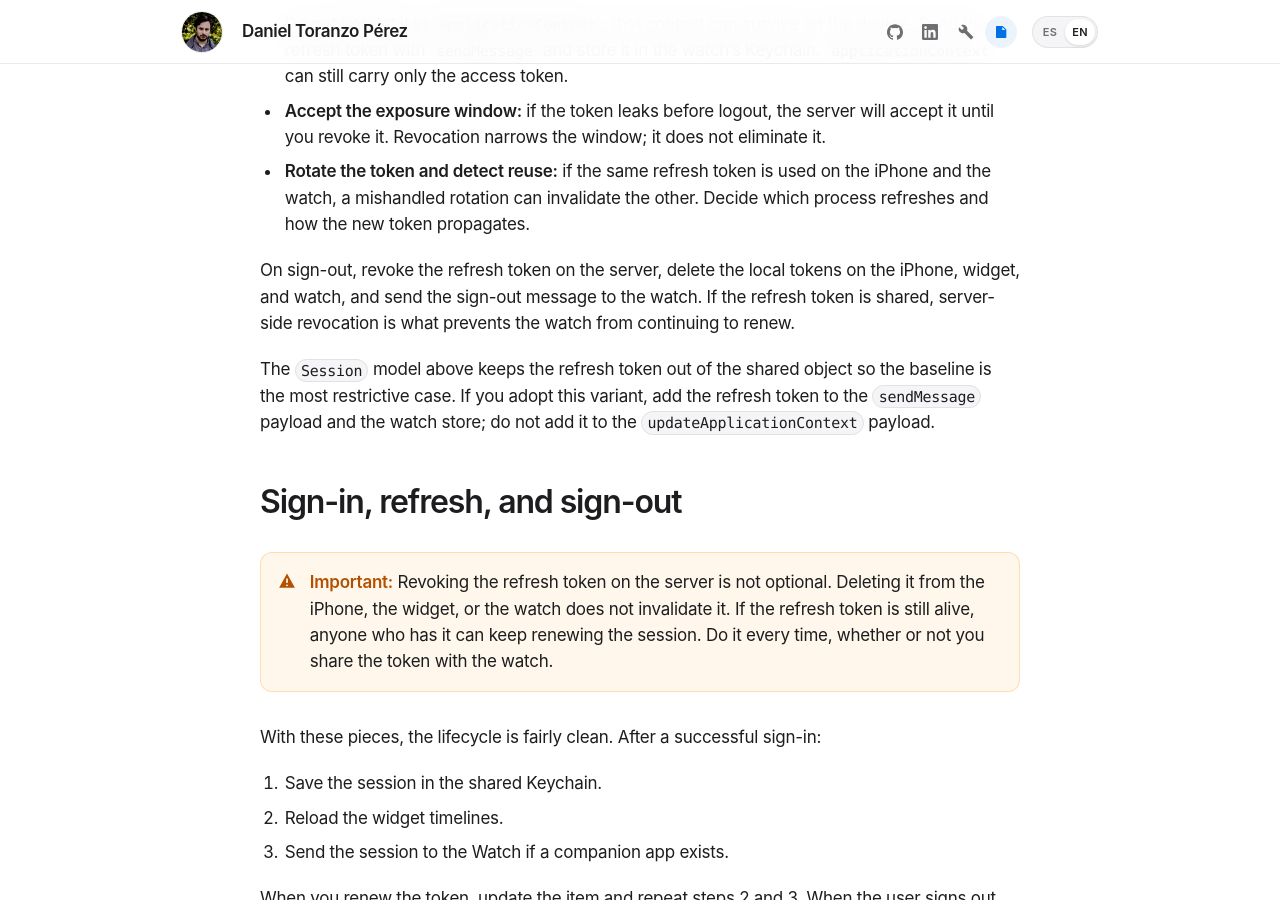
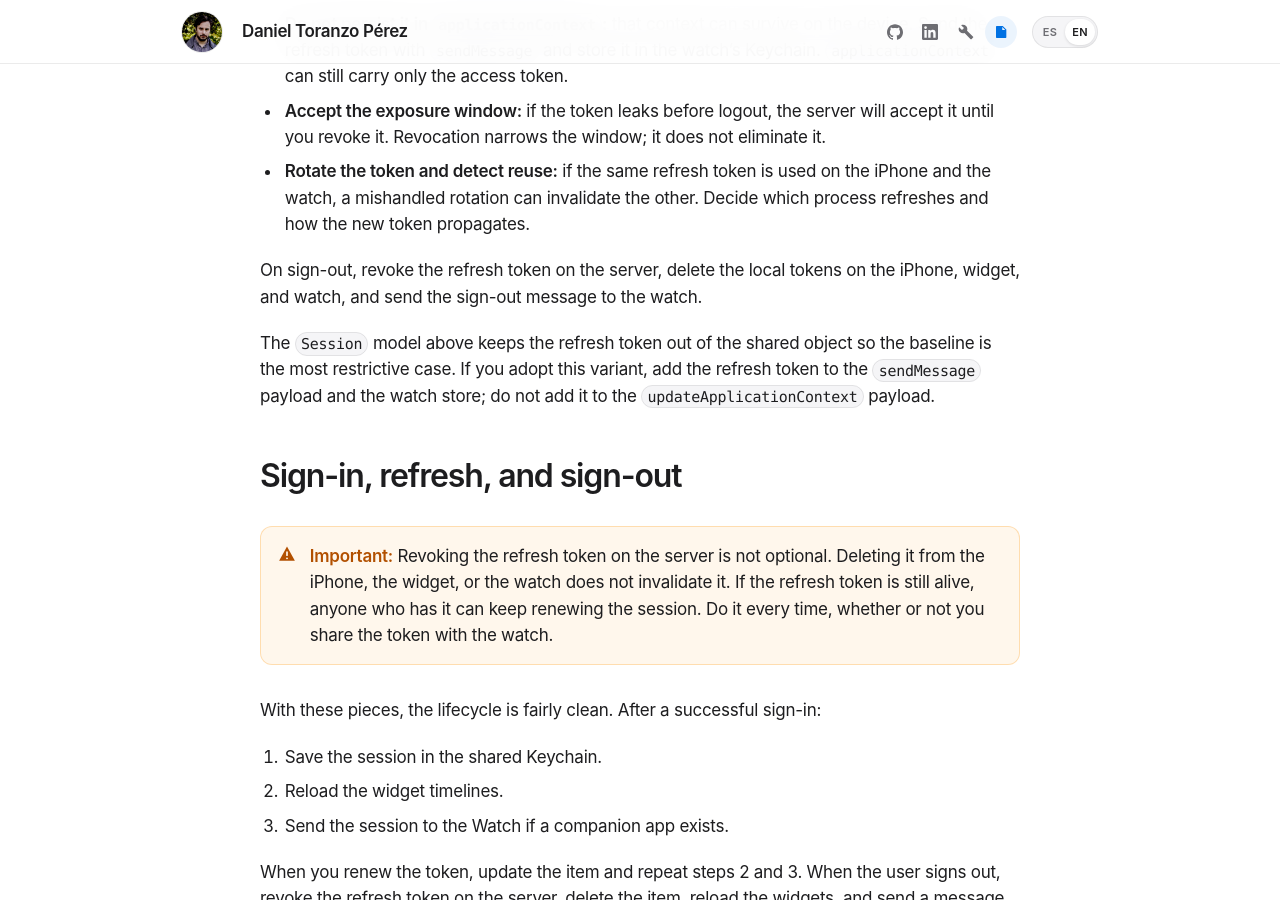
Before and after one commit to obocat/daniel_toranzo_perez, a Jekyll site: the page built from _posts/2026-11-16-sesion-compartida-widgets-apple-watch-keychain.markdown, in a window 1280 px wide and 900 px high, scrolled down 8995 px. Built offline with Jekyll 4.4.1, drawn with Linux system fonts in a browser that asks for light colours.

Commit message:
docs: trim shared token logout note (#33)

```diff
--- a/_posts/2026-11-16-sesion-compartida-widgets-apple-watch-keychain.markdown
+++ b/_posts/2026-11-16-sesion-compartida-widgets-apple-watch-keychain.markdown
@@ -263,7 +263,7 @@ No hacen falta tokens por dispositivo. Puedes dar al reloj el mismo refresh toke
 - **Asume la ventana de exposición:** si el token se filtra antes del logout, el servidor lo aceptará hasta que lo revoques. La revocación reduce la ventana, no la elimina.
 - **Rota el token y detecta la reutilización:** si el mismo refresh token se usa en iPhone y reloj, una rotación mal llevada puede invalidar al otro. Decide qué proceso renueva y cómo se propaga el token nuevo.
 
-Al cerrar sesión, revoca el refresh token en el servidor, borra los tokens locales del iPhone, el widget y el reloj, y envía el mensaje de cierre al reloj. Si el refresh token se comparte, la revocación en servidor es lo que impide que el reloj siga renovando.
+Al cerrar sesión, revoca el refresh token en el servidor, borra los tokens locales del iPhone, el widget y el reloj, y envía el mensaje de cierre al reloj.
 
 El modelo `Session` de arriba mantiene el refresh token fuera del objeto compartido para que el caso base sea el más restrictivo. Si adoptas esta variante, añade el refresh token al payload de `sendMessage` y al store del reloj; no lo añadas al payload de `updateApplicationContext`.
 
@@ -579,7 +579,7 @@ You do not need per-device tokens. You can give the watch the same refresh token
 - **Accept the exposure window:** if the token leaks before logout, the server will accept it until you revoke it. Revocation narrows the window; it does not eliminate it.
 - **Rotate the token and detect reuse:** if the same refresh token is used on the iPhone and the watch, a mishandled rotation can invalidate the other. Decide which process refreshes and how the new token propagates.
 
-On sign-out, revoke the refresh token on the server, delete the local tokens on the iPhone, widget, and watch, and send the sign-out message to the watch. If the refresh token is shared, server-side revocation is what prevents the watch from continuing to renew.
+On sign-out, revoke the refresh token on the server, delete the local tokens on the iPhone, widget, and watch, and send the sign-out message to the watch.
 
 The `Session` model above keeps the refresh token out of the shared object so the baseline is the most restrictive case. If you adopt this variant, add the refresh token to the `sendMessage` payload and the watch store; do not add it to the `updateApplicationContext` payload.
 
```
